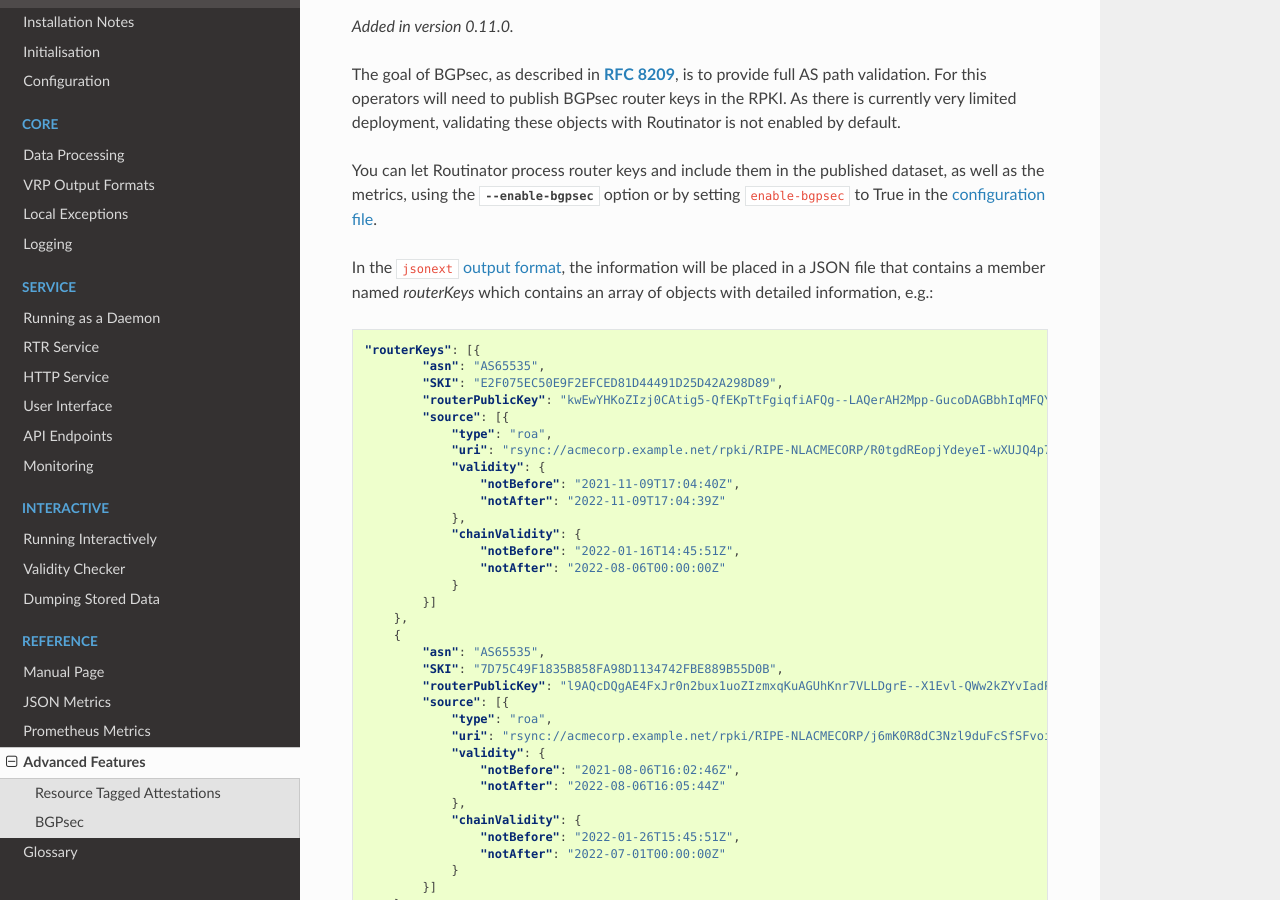
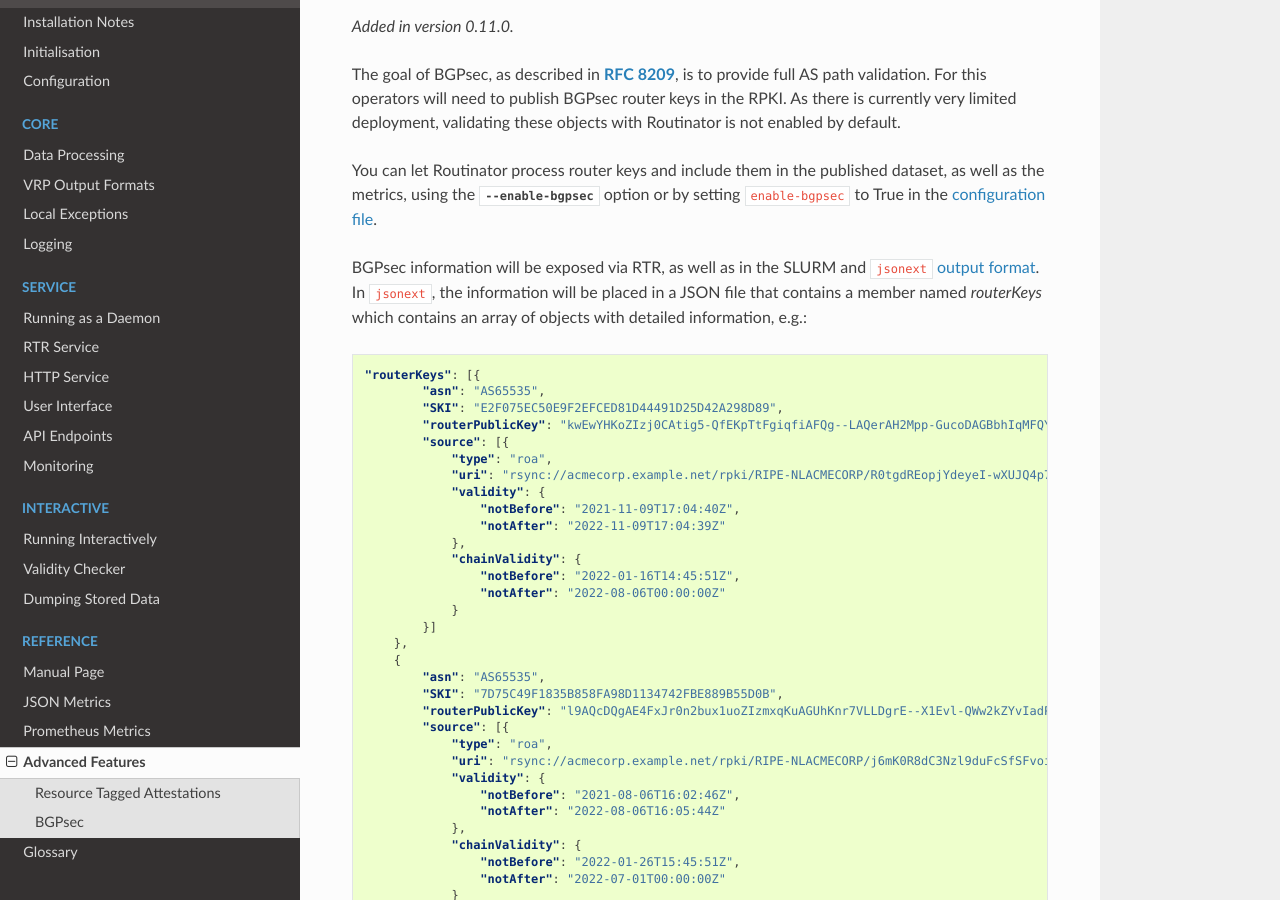
Before and after one commit to NLnetLabs/routinator, a Sphinx documentation site: the page built from doc/manual/source/advanced-features.rst, in a window 1280 px wide and 900 px high, scrolled down 1135 px. Built offline with Sphinx 7.4.7 and the Read the Docs theme 2.0.0, drawn with Linux system fonts in a browser that asks for light colours.

Commit message:
Add SLURM and RTR

```diff
--- a/doc/manual/source/advanced-features.rst
+++ b/doc/manual/source/advanced-features.rst
@@ -66,9 +66,11 @@ dataset, as well as the metrics, using the :option:`--enable-bgpsec` option
 or by setting ``enable-bgpsec`` to True in the :doc:`configuration
 file<configuration>`.
 
-In the ``jsonext`` :doc:`output format<output-formats>`, the information will
-be placed in a JSON file that contains a member named *routerKeys* which
-contains an array of objects with detailed information, e.g.:
+BGPsec information will be exposed via RTR, as well as in the SLURM and
+``jsonext`` :doc:`output format<output-formats>`. In ``jsonext``, the
+information will be placed in a JSON file that contains a member named
+*routerKeys* which contains an array of objects with detailed information,
+e.g.:
 
 .. code-block:: json
 
```
